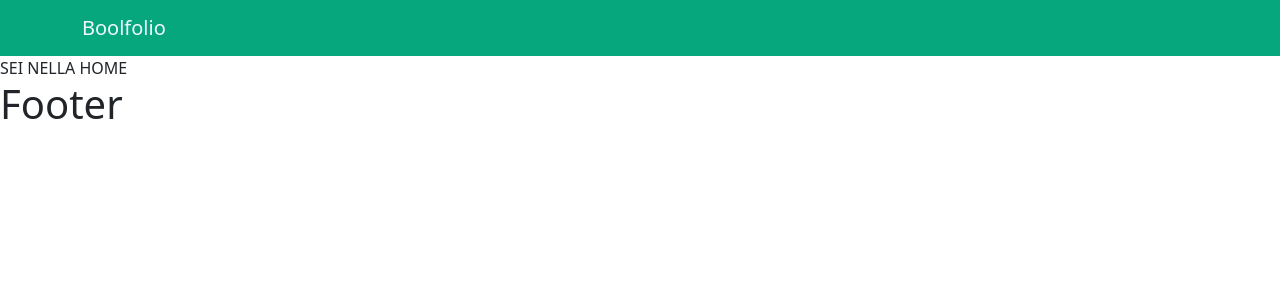
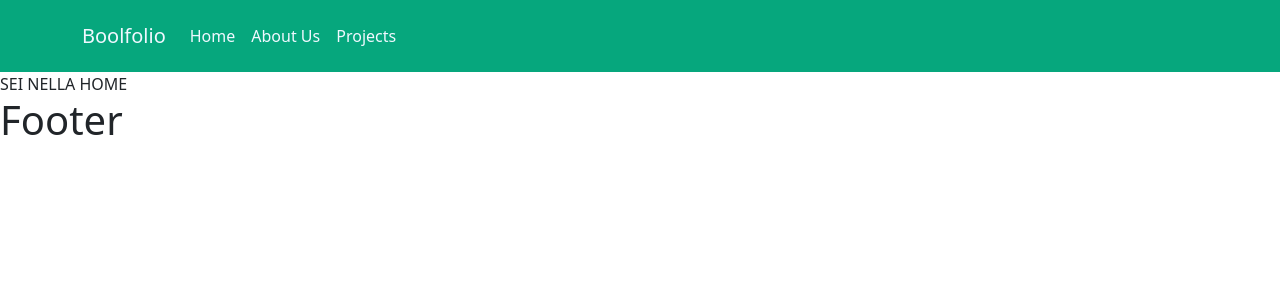
Before and after one commit to LeoSallu/vite-boolfolio, a Vue app: page / in a window 1280 px wide. Shown: the top 300 px of the page. Built offline with nearby package versions, Linux system fonts and the light colour scheme.

Commit message:
feat:router-link-navbar

```diff
--- a/src/components/header/AppHeader.vue
+++ b/src/components/header/AppHeader.vue
@@ -6,11 +6,20 @@ export default {
 
 <template>
     <header>
-        <nav class="navbar">
+        <nav class="navbar navbar-expand-lg bg-body-tertiary p-3">
             <div class="container">
-                <a class="navbar-brand" href="#">
-                    Boolfolio
-                </a>
+                <a class="navbar-brand" href="#">Boolfolio</a>
+                <button class="navbar-toggler" type="button" data-bs-toggle="collapse" data-bs-target="#navbarNavAltMarkup"
+                    aria-controls="navbarNavAltMarkup" aria-expanded="false" aria-label="Toggle navigation">
+                    <span class="navbar-toggler-icon"></span>
+                </button>
+                <div class="collapse navbar-collapse" id="navbarNavAltMarkup">
+                    <div class="navbar-nav">
+                        <router-link :to="{name:'home'}" class="nav-link">Home</router-link>
+                        <router-link :to="{name:'about'}" class="nav-link">About Us</router-link>
+                        <router-link :to="{name:'projects'}" class="nav-link">Projects</router-link>
+                    </div>
+                </div>
             </div>
         </nav>
     </header>
@@ -24,6 +33,15 @@ export default {
         a {
             color: aliceblue;
         }
+        div{
+            a{
+                color: aliceblue;
+               &:hover {
+                border-bottom: 3px solid #005379;
+                color: #005379;
+               }
+            }
+        }
     }
 }
 </style>
```
